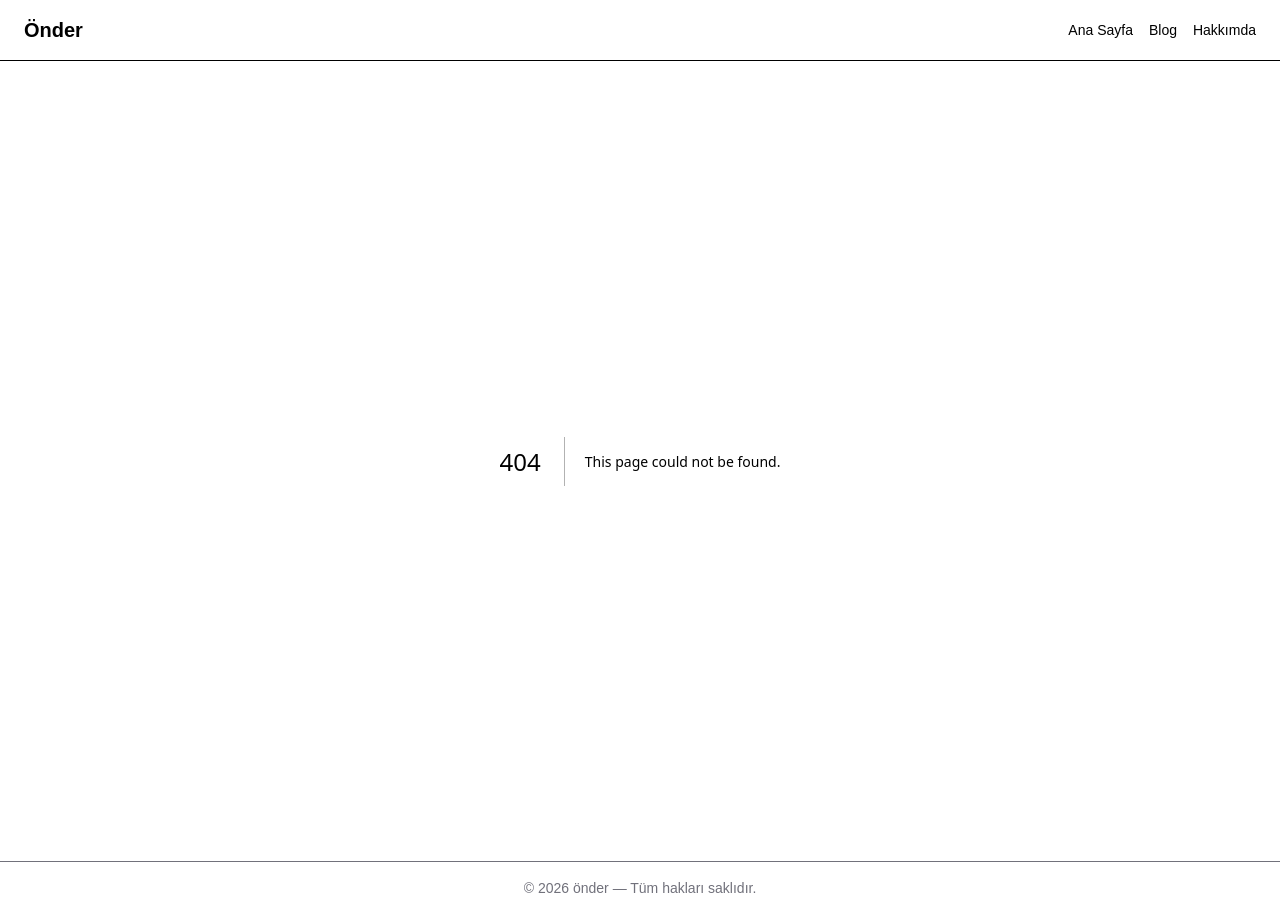
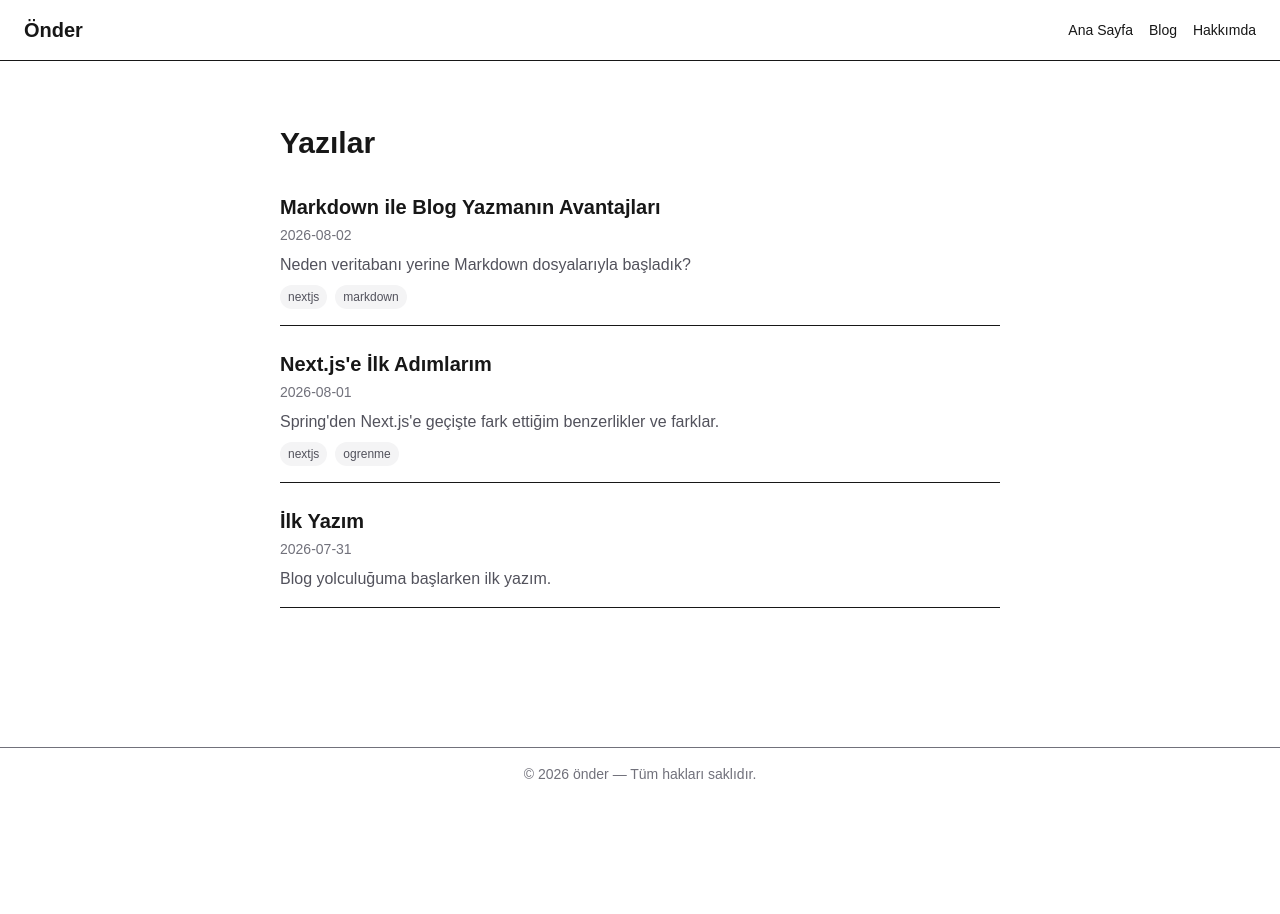
Before and after one commit to guzelogluonder/blog, a Next.js app: page /blog in a window 1280 px wide. Before the commit this address had no page. After the commit the page ends 800 px from the top, so only its background shows below. Built offline with nearby package versions, Linux system fonts and the light colour scheme.

Commit message:
Blog listesi, detay ve etiket sayfalarını ekle
/blog altında tüm yazıları listeleyen sayfa, her yazı için
/blog/[slug] detay sayfası ve /blog/tag/[tag] ile etikete göre
filtreleme eklendi.

```diff
--- /dev/null
+++ b/app/blog/[slug]/page.tsx
@@ -0,0 +1,30 @@
+import { getPostBySlug, getAllPosts } from "@/lib/posts";
+import { notFound } from "next/navigation";
+
+interface PageProps {
+  params: Promise<{ slug: string }>;
+}
+
+export default async function BlogPost({ params }: PageProps) {
+  const { slug } = await params;
+
+  const posts = getAllPosts();
+  const postExists = posts.some((post) => post.slug === slug);
+
+  if (!postExists) {
+    notFound();
+  }
+
+  const post = await getPostBySlug(slug);
+
+  return (
+    <main className="max-w-2xl mx-auto px-6 py-16">
+      <h1 className="text-3xl font-bold mb-2">{post.title}</h1>
+      <p className="text-sm text-zinc-500 mb-8">{post.date}</p>
+      <article
+        className="prose prose-zinc"
+        dangerouslySetInnerHTML={{ __html: post.contentHtml }}
+      />
+    </main>
+  );
+}
--- /dev/null
+++ b/app/blog/page.tsx
@@ -0,0 +1,22 @@
+import { getAllPosts } from "@/lib/posts";
+import PostCard from "@/components/PostCard";
+
+export default function Blog() {
+  const posts = getAllPosts();
+
+  return (
+    <main className="max-w-3xl mx-auto px-6 py-16">
+      <h1 className="text-3xl font-bold mb-8">Yazılar</h1>
+
+      {posts.length === 0 ? (
+        <p className="text-zinc-600">Henüz yazı yok.</p>
+      ) : (
+        <ul className="space-y-6">
+          {posts.map((post) => (
+            <PostCard key={post.slug} post={post} />
+          ))}
+        </ul>
+      )}
+    </main>
+  );
+}
--- /dev/null
+++ b/app/blog/tag/[tag]/page.tsx
@@ -0,0 +1,29 @@
+import { getPostsByTag } from "@/lib/posts";
+import PostCard from "@/components/PostCard";
+
+interface PageProps {
+  params: Promise<{ tag: string }>;
+}
+
+export default async function TagPage({ params }: PageProps) {
+  const { tag } = await params;
+  const posts = getPostsByTag(tag);
+
+  return (
+    <main className="max-w-3xl mx-auto px-6 py-16">
+      <h1 className="text-3xl font-bold mb-8">
+        Etiket: <span className="text-zinc-500">{tag}</span>
+      </h1>
+
+      {posts.length === 0 ? (
+        <p className="text-zinc-600">Bu etikete sahip yazı bulunamadı.</p>
+      ) : (
+        <ul className="space-y-6">
+          {posts.map((post) => (
+            <PostCard key={post.slug} post={post} />
+          ))}
+        </ul>
+      )}
+    </main>
+  );
+}
```
Also changed, not shown: public/images/posts/test.png (added).
